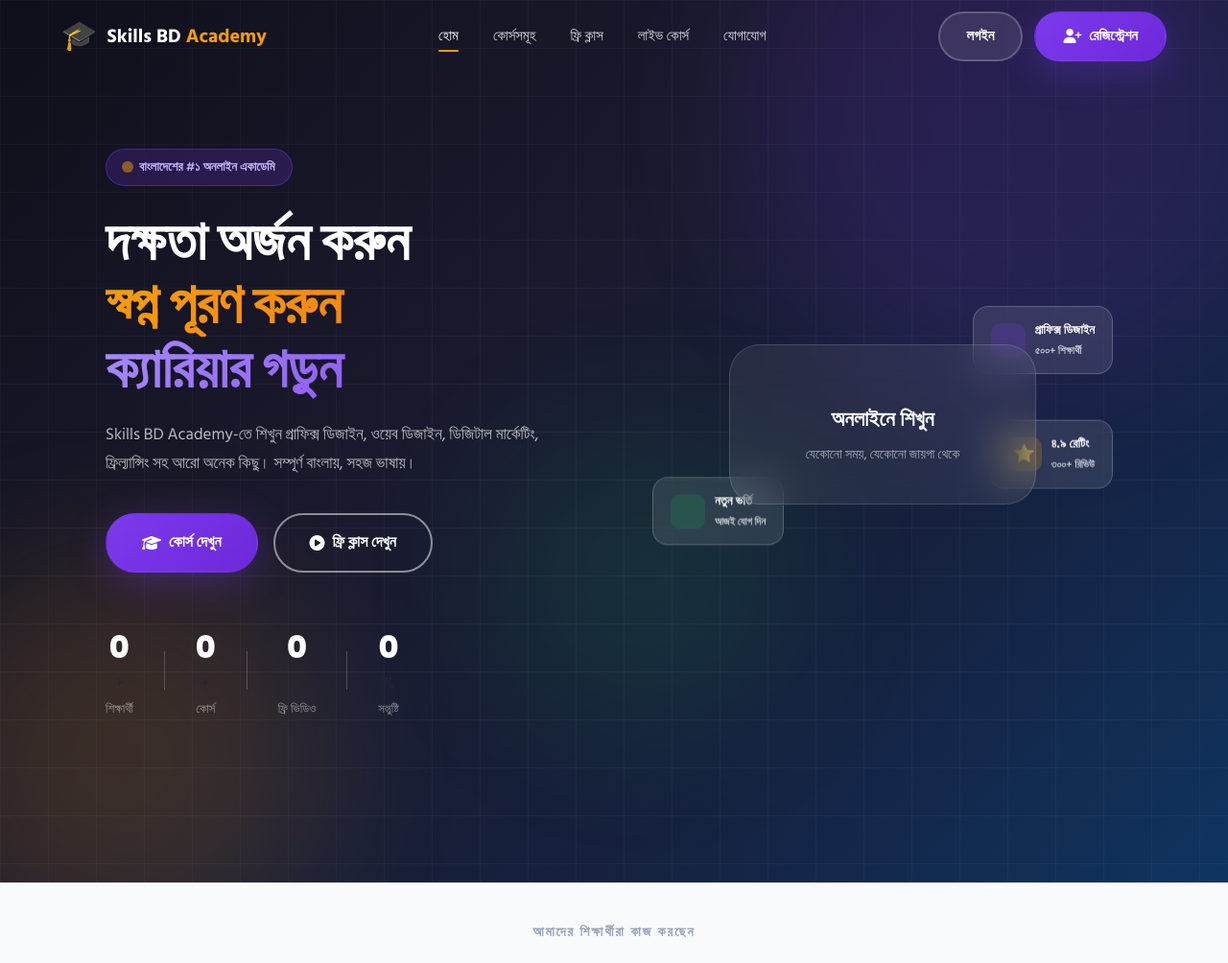
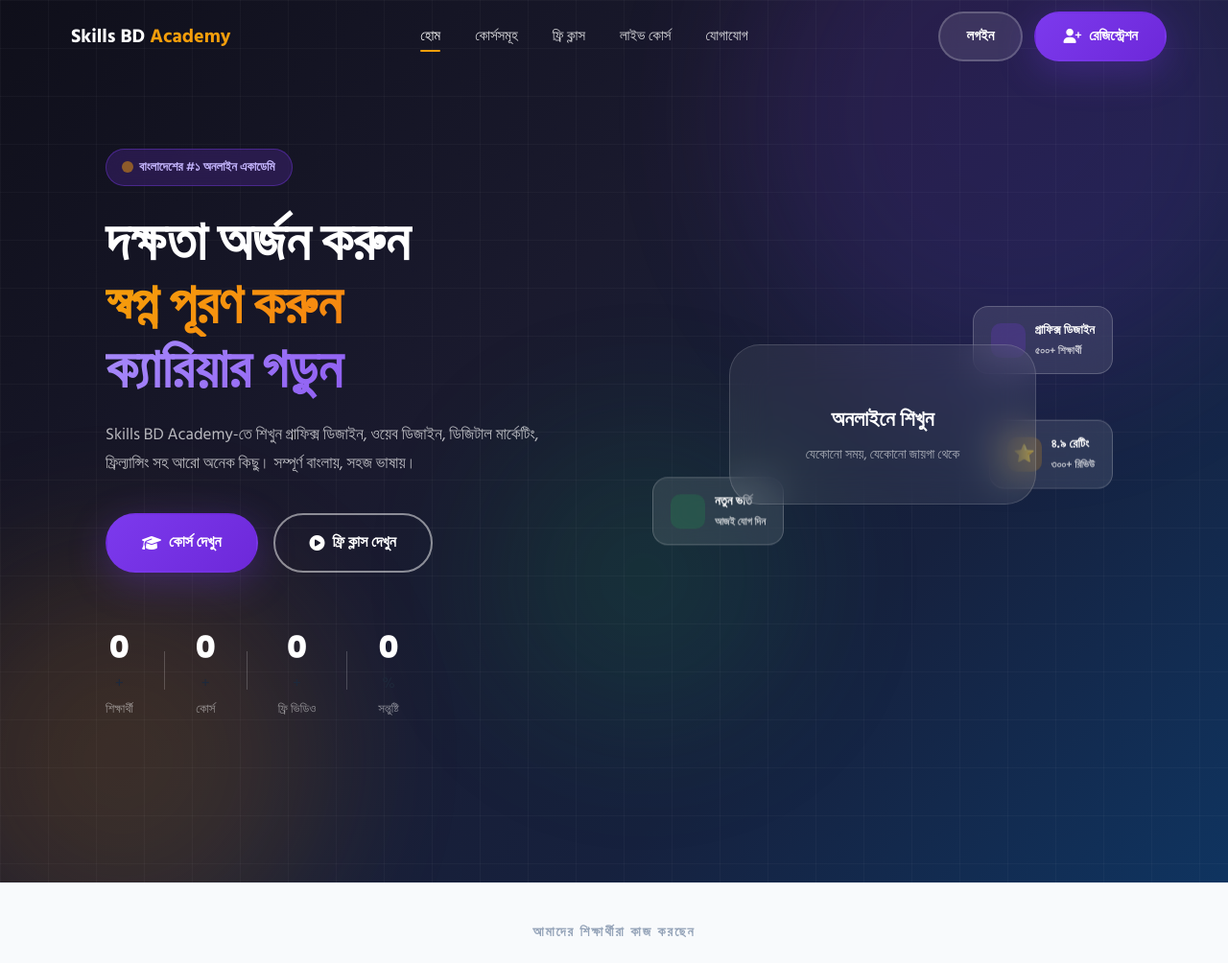
Before and after one commit to skillsbdacademy/skills-bd-academy, a plain HTML site: page frontend/index.html in a window 1280 px wide. Shown: the top 1004 px of the page at 96% size. Drawn offline with Linux system fonts and the light colour scheme.

Commit message:
Update Website

```diff
--- a/frontend/index.html
+++ b/frontend/index.html
@@ -15,7 +15,7 @@
 <nav class="navbar transparent" id="navbar">
   <div class="container">
     <a href="/index.html" class="nav-brand">
-      <span class="brand-icon">🎓</span>
+      <span class="brand-icon"></span>
       <span>Skills BD <span class="brand-highlight">Academy</span></span>
     </a>
     <ul class="nav-links" id="navLinks">
```
